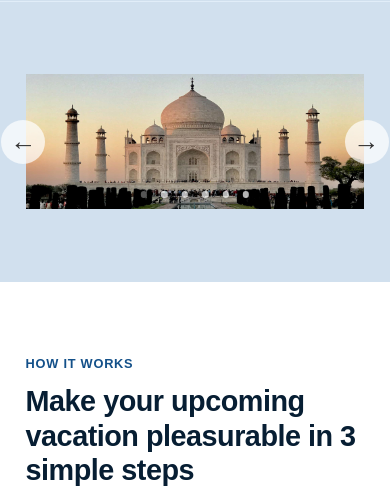
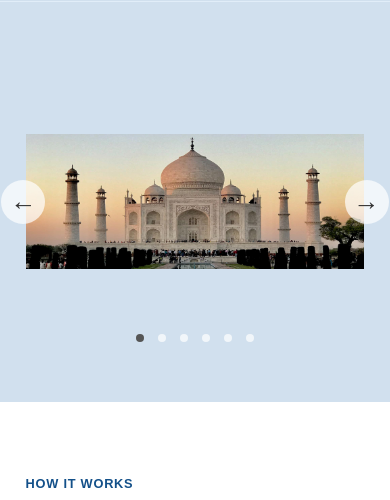
Before and after one commit to Versatile28/My-India, a website: page index.html in a window 390 px wide. Shown: the part 57-557 px from the top of the page. Drawn offline with nearby package versions, Linux system fonts and the light colour scheme; some packages are replaced by stand-ins of ours; a script that the page names is missing.

Commit message:
Update queries.css

```diff
--- a/css/queries.css
+++ b/css/queries.css
@@ -3,9 +3,7 @@
 /*********************************/
 
 @media (max-width: 84em) {
-  .slider {
-    max-width: 120rem;
-  }
+
 
   .gallery {
     grid-template-columns: 1fr 1fr;
@@ -159,9 +157,6 @@
     font-size: 50%;
   }
 
-  .dots {
-    bottom: 25%;
-  }
 }
 
 /*********************************/
@@ -204,21 +199,6 @@
     padding-bottom: 7.8rem;
   }
 
-  .dots {
-    bottom: 30%;
-  }
-  .slider {
-    height: 45rem;
-  }
-
-  .slide {
-    height: 45rem;
-  }
-
-  .dots__dot {
-    height: 0.8rem;
-    width: 0.8rem;
-  }
 }
 
 @media (max-width: 36em) {
@@ -270,18 +250,6 @@
     grid-column: span 1;
     justify-self: center;
     margin: 0rem 10rem 1rem 10rem;
-  }
-
-  .slider {
-    height: 40rem;
-  }
-
-  .slide {
-    height: 40rem;
-  }
-
-  .dots {
-    bottom: 30%;
   }
 
   .section-hero {
@@ -342,12 +310,4 @@
     border: none;
     /* padding: 0.2rem 0.4rem; */
   }
-
-  .slider {
-    height: 35rem;
-  }
-
-  .slide {
-    height: 35rem;
-  }
 }
```
